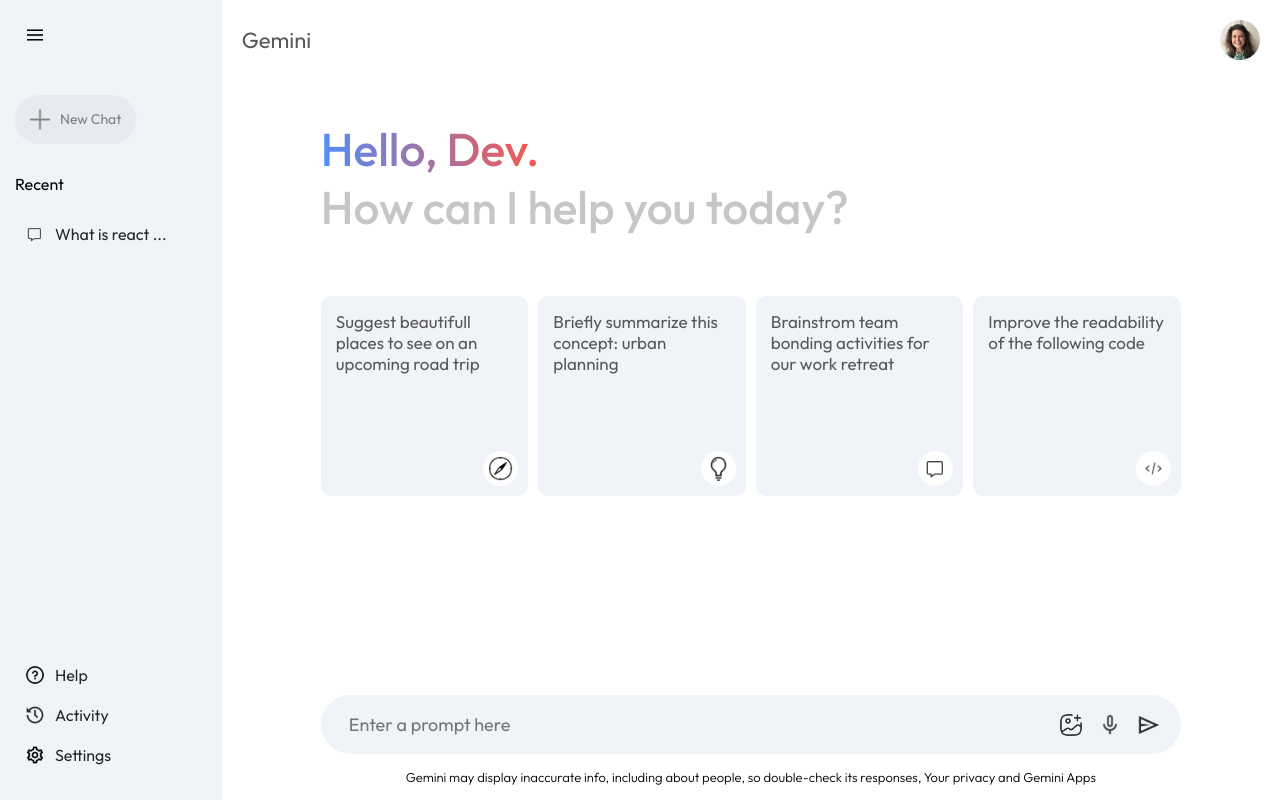
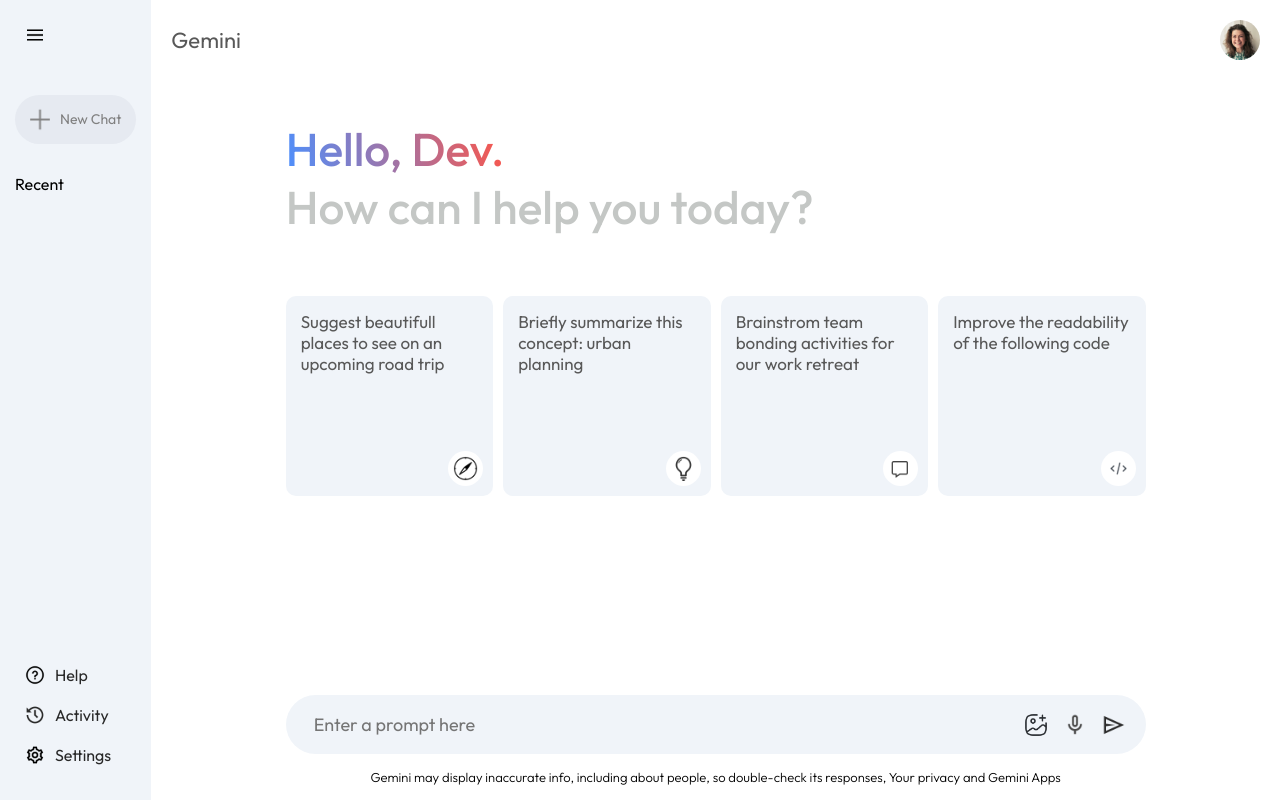
Before and after one commit to tanisha1527/React-Project7, a React (Vite) app: page / in a window 1280 px wide. Both pictures are taken after a click on the picture 35 px from the left and 35 px from the top of the page. Built offline with nearby package versions, Linux system fonts and the light colour scheme.

Commit message:
Add prompt to save state variable

```diff
--- a/src/components/Sidebar/Sidebar.jsx
+++ b/src/components/Sidebar/Sidebar.jsx
@@ -1,10 +1,12 @@
-import React, { useState } from 'react'
+import React, { useContext, useState } from 'react'
 import './Sidebar.css'
 import {assets} from  '../../assets/assets'
+import { Context } from '../../context/context'
 
 const Sidebar = () => {
 
   const [extended,setExtended] = useState(false)
+  const {onSent,prevPrompts,setRecentPrompt} = useContext(Context)
 
   return (
     <div className='sidebar'>
@@ -18,10 +20,15 @@
            ?
            <div className="recent">
              <p className="recent-title">Recent</p>
-             <div className="recent-entry">
-               <img src={assets.message_icon} alt="" />
-               <p>What is react ...</p>
-             </div>
+             {prevPrompts.map((item,index)=>{
+                   return(
+                     <div className="recent-entry">
+                        <img src={assets.message_icon} alt="" />
+                        <p>{item.slice(0,18)} ...</p>
+                   </div>
+                   )
+             })}
+
            </div>
             :null
         }
--- a/src/context/context.jsx
+++ b/src/context/context.jsx
@@ -25,9 +25,10 @@
       setLoading(true)
       setShowResult(true)
       setRecentPrompt(input)
+      setPrevPrompts(prev=>[...prev,input])
       const resultresponse = await run(input)
       let responseArray = resultresponse.split("**");
-      let newResponse ;
+      let newResponse="" ;
       for(let i =0 ; i < responseArray.length; i++)
       {
         if (i === 0 || i%2 !== 1) {
```
